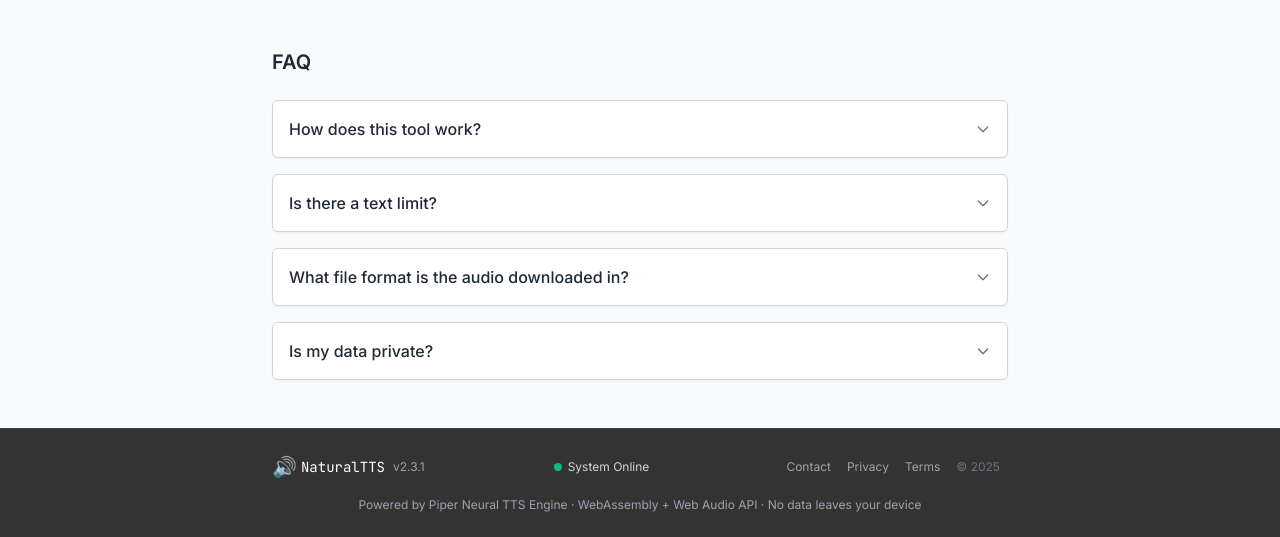
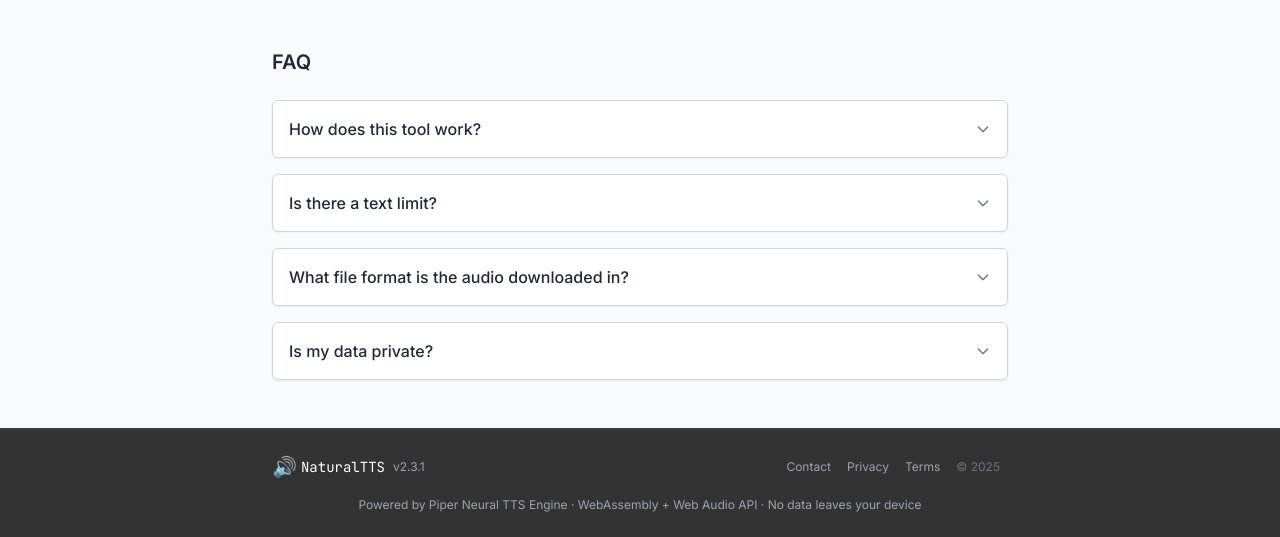
Before and after one commit to carlosm3/natural-tts, a PHP site: page / in a window 1280 px wide. Shown: the part 1662-2199 px from the top of the page. Run offline with PHP 8.4, Linux system fonts and the light colour scheme; some libraries are stand-ins or nearby versions.

Commit message:
Remove system status

```diff
--- a/client/partials/footer.php
+++ b/client/partials/footer.php
@@ -6,10 +6,6 @@
                 <span class="text-xl mr-1">🔊</span>
                 <span class="text-white font-mono text-sm">NaturalTTS</span>
                 <span class="text-gray-400 text-xs ml-2">v2.3.1</span>
-            </div>
-            <div class="flex items-center mb-4 md:mb-0">
-                <span class="h-2 w-2 bg-success rounded-full mr-1.5"></span>
-                <span class="text-xs text-gray-300">System Online</span>
             </div>
             <div class="flex flex-wrap justify-center text-center md:text-right">
                 <a href="#" class="text-gray-400 hover:text-white text-xs mx-2 transition-colors">Contact</a>
```
